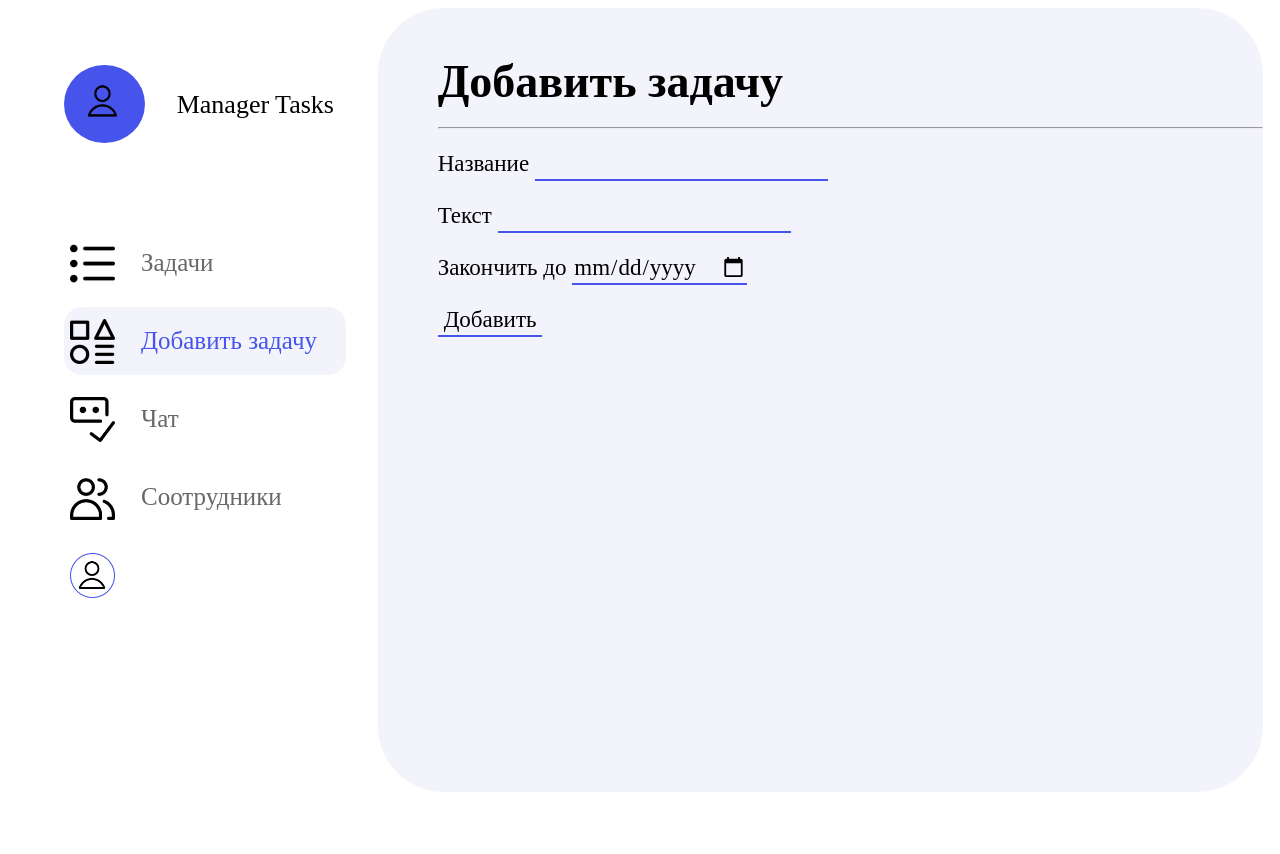
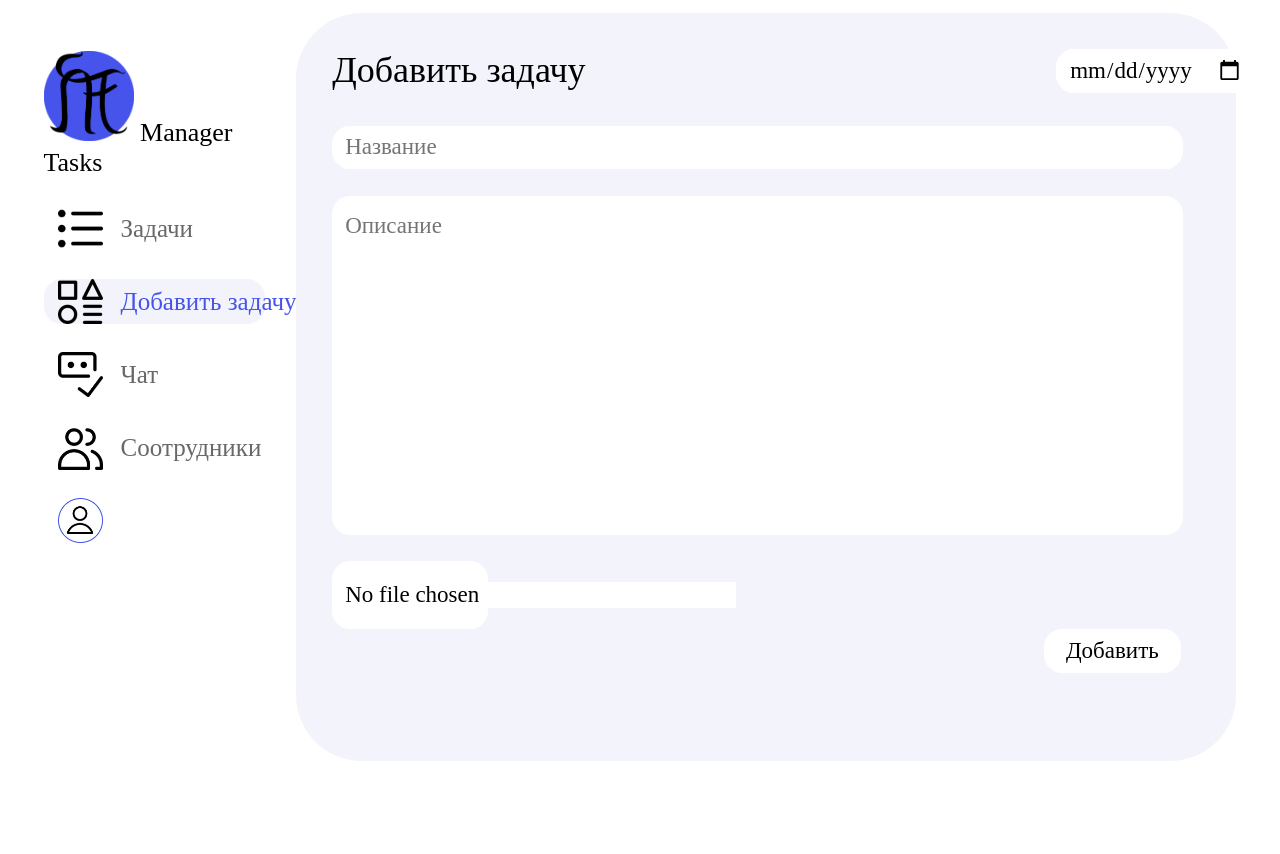
Before and after one commit to VyacheslavErl/ManagerTasks, a Flask app: page /add_task in a window 1280 px wide. After the commit the page ends 663 px from the top, so only its background shows below. Run offline with Flask 3, Linux system fonts and the light colour scheme; the visitor is signed in with stand-in values (Sample User, id 1).

Commit message:
Adding task interface and fixing
Added add tasks interface, changed indentation between tasks, and updated their backgrounds.

```diff
--- a/static/css/static.css
+++ b/static/css/static.css
@@ -1,209 +1,233 @@
-html,
-body {
-    font-family: 'Sen';
+* {
+  font-family: "Sen";
   font-style: normal;
   font-weight: 400;
-    font-size: 23px;
-    line-height: 28px;
-    width: 99%;
-    height: 99%;
-
+  color: #000000;
+  padding: 0;
+  margin: 0;
 }
 
-.wrapper {
-    justify-content: space-between;
+body, html {
+  height: 100%;
+}
+
+#wrapper {
+  display: -webkit-box;
+  display: -ms-flexbox;
   display: flex;
+  width: 100%;
+  height: 100%;
+}
+
+#navigation {
+  width: 18%;
+  height: 55%;
+  margin-left: 3.4%;
+  margin-top: 4%;
+  margin-bottom: 41%;
+  border: none;
+}
+#navigation #navbar {
+  list-style: none;
+}
+#navigation #navbar li {
+  margin-bottom: 28px;
+}
+#navigation #navbar li button {
+  display: -webkit-box;
+  display: -ms-flexbox;
+  display: flex;
+  -webkit-box-align: center;
+      -ms-flex-align: center;
+          align-items: center;
   height: 100%;
   width: 100%;
+  font-size: 1.5625em;
+  color: #686868;
+  border: none;
+  border-radius: 18px;
+  background: #FFFFFF;
+  white-space: nowrap;
+}
+#navigation #navbar li .active {
+  color: #4654EB;
+  background: #F3F3FB;
+}
+#navigation #navbar li .nav-icon {
+  width: 45px;
+  height: 45px;
+  margin-left: 6.52%;
+  margin-right: 8%;
+}
+#navigation #navbar li .app-icon {
+  width: 90px;
+  height: 90px;
+}
+#navigation #navbar li .app-title {
+  font-size: 1.625em;
 }
 
-.container {
-    float:right;
-    background-color: #F3F3FB;
-    width: 75%;
-    height: 100%;
+#content {
+  display: -webkit-box;
+  display: -ms-flexbox;
+  display: flex;
+  position: relative;
+  width: 72.72%;
+  height: 84.5%;
+  margin-left: 2.47%;
+  margin-right: 3.41%;
+  margin-top: 1%;
+  margin-bottom: 1%;
+  padding: 2.8125%;
+  border: none;
   border-radius: 66px;
+  background: #F3F3FB;
 }
 
-.search {
+#task-list {
+  width: 100%;
+  height: 100%;
+  list-style: none;
+}
+#task-list .task form {
+  border-radius: 18px;
+}
+#task-list .task form button {
+  text-align: left;
+  display: -webkit-box;
+  display: -ms-flexbox;
   display: flex;
-    width: 15%;
-    height: 5%;
-    margin-top: 4%;
-    margin-left: 4%;
+  -webkit-box-align: center;
+      -ms-flex-align: center;
+          align-items: center;
+  white-space: nowrap;
+  margin-bottom: 2.3%;
+  background: #FFFFFF;
+  width: 100%;
+  font-size: 1.4375em;
+  border: none;
+  border-radius: 18px;
 }
-
-.search img {
-    width: 41px;
-    height: 41px;
+#task-list .task form button .task-image {
+  margin-left: 1.37%;
+  margin-top: 0.5%;
 }
-
-.search input {
-    height: 50%;
-    margin-top: 5%;
-    background-color: #F3F3FB;
-    border:none;
-}
-
-.navbar {
-    width: 25%;
-    height: 100%;
-    list-style-type: none;
-    margin-top: 62px;
-    padding-left: 56px;
-}
-
-li {
-    list-style-type: none;
-    margin-left: 0px;
-    padding-left: 0px;
-}
-
-button {
-    display: flex;
-    align-items: center;
-    width: 90%;
-    height: 68px;
-    margin-bottom: 10px;
-    background-color: white;
-    border-radius: 18px;
-    font-family: 'Sen';
-    font-weight: 400;
-    font-size: 25px;
-    line-height: 30px;
-    color: #686868;
-    border:none;
-}
-
-button:hover {
-    color: #4654eb;
-    background-color: #F3F3FB;
-    border:2px;
-    border-color: black;
-}
-
-
-
-.app_title {
-    display: flex;
-    align-items: center;
-    width: 322px;
-    height: 68px;
-    font-family: 'Sen';
-    font-weight: 400;
-    font-size: 26px;
-    line-height: 31px;
-    color: #000000;
-}
-
-.navbar li:nth-of-type(2) {
-    margin-top: 91px;
-}
-
-
-button img {
-    margin-right: 26px;
+#task-list .task form button .task-image img {
   width: 45px;
   height: 45px;
 }
-
-.circle{
-    background-color: #4654eb;
-    height: 115%;
-    width: 25%;
-    border-radius: 50%;
-    margin-right:10%
+#task-list .task form button .task-name {
+  width: 18.16%;
+  margin-left: 1.66%;
 }
-.circle img {
-    height: 65%;
-    margin-left:17%;
-    margin-top:14%
+#task-list .task form button .task-text {
+  width: 43.35%;
+  margin-left: 2.96%;
+}
+#task-list .task form button .task-date {
+  width: 7.36%;
+  margin-left: 14.51%;
 }
 
-.navbar li:nth-of-type(6) button {
-    color: #000000;
+#add-task {
+  position: relative;
+  width: 100%;
+  height: 100%;
+  width: 100%;
+  height: 100%;
 }
-
-.tasks_list {
-    width: 1000px;
-    height: 600px;
-    margin-top: 133px;
-    margin-left: 45px;
-    list-style: none;
-    white-space: nowrap;
+#add-task .page-title {
+  font-size: 2.25em;
+}
+#add-task .add-task-name {
+  -webkit-box-align: center;
+      -ms-flex-align: center;
+          align-items: center;
+  margin-top: 4%;
+  width: 95%;
+  height: 6.5%;
+}
+#add-task .add-task-name input {
+  width: 100%;
+  height: 100%;
+}
+#add-task .add-task-text {
+  margin-top: 3%;
+  padding-top: 2%;
+  padding-bottom: 2%;
+  width: 95%;
+  height: 45.1%;
+}
+#add-task .add-task-text textarea {
+  width: 100%;
+  height: 100%;
+}
+#add-task .add-task-image {
+  -webkit-box-align: center;
+      -ms-flex-align: center;
+          align-items: center;
+  margin-top: 3%;
+  width: 15%;
+  height: 10%;
+}
+#add-task .add-task-image input::-webkit-file-upload-button {
+  display: none;
+}
+#add-task .add-task-image input::file-selector-button {
+  display: none;
+}
+#add-task .add-task-date {
+  position: absolute;
+  width: 12%;
+  height: 6.5%;
+  top: 0;
+  left: 83.4%;
+}
+#add-task .add-task-submit {
+  width: 12.72%;
+  height: 6.54%;
+  margin-left: 82%;
+  -webkit-box-pack: center;
+      -ms-flex-pack: center;
+          justify-content: center;
+}
+#add-task .add-task-name, #add-task .add-task-text, #add-task .add-task-image, #add-task .add-task-date, #add-task .add-task-submit {
+  display: -webkit-box;
+  display: -ms-flexbox;
+  display: flex;
+  padding-left: 1.5%;
+  padding-right: 1.5%;
+  background: #FFFFFF;
+  border-radius: 18px;
+}
+#add-task .add-task-name input, #add-task .add-task-name textarea, #add-task .add-task-text input, #add-task .add-task-text textarea, #add-task .add-task-image input, #add-task .add-task-image textarea, #add-task .add-task-date input, #add-task .add-task-date textarea, #add-task .add-task-submit input, #add-task .add-task-submit textarea {
+  border: none;
+  background: #FFFFFF;
+  font-size: 1.4375em;
+  resize: none;
   overflow-x: scroll;
   overflow: hidden;
 }
-
-
-
-.text {
-    width: 500px;
-    margin-left: 50px;
+#add-task .add-task-name input:focus, #add-task .add-task-name textarea:focus, #add-task .add-task-text input:focus, #add-task .add-task-text textarea:focus, #add-task .add-task-image input:focus, #add-task .add-task-image textarea:focus, #add-task .add-task-date input:focus, #add-task .add-task-date textarea:focus, #add-task .add-task-submit input:focus, #add-task .add-task-submit textarea:focus {
+  outline: none;
 }
 
-.date {
-    width: 130px;
-    margin-left: 0px;
-    white-space: nowrap
+::-webkit-input-placeholder {
+  font-color: #686868;
 }
 
-.add_task {
-    font-family: 'Sen';
-    font-style: normal;
-    font-weight: 400;
-    font-size: 23px;
-    line-height: 28px;
+::-moz-placeholder {
+  font-color: #686868;
 }
 
-.add_task,
-.task_detail,
-.registration {
-    margin-top: 60px;
-    margin-left: 60px;
-    text-align: left;
+:-ms-input-placeholder {
+  font-color: #686868;
 }
 
-input {
-    text-align: left;
-    font-family: 'Sen';
-    font-style: normal;
-    font-weight: 400;
-    font-size: 23px;
-    line-height: 28px;
-    border: none;
-    border-bottom: 2px solid #4654EB;
-    background: none;
+::-ms-input-placeholder {
+  font-color: #686868;
 }
 
-.task_text {
-    margin-left: 0px;
+::placeholder {
+  font-color: #686868;
 }
-
-.task_submit {
-    margin-top: 20px;
-}
-
-.task_submit a {
-    text-decoration: none;
-    color: inherit;
-    border: none;
-    border-bottom: 2px solid #8a272a;
-    background: none;
-}
-
-.add_task span {
-  color: #8a272a;
-  margin-left: 270px;
-  white-space: nowrap
-}
-
-.message {
-    margin-top: 10px;
-    color: #8a272a;
-}
-
-button.active {
-    color: #4654eb;
-    background-color: #F3F3FB;
-}
--- a/templates/add_task.html
+++ b/templates/add_task.html
@@ -5,51 +5,23 @@
 {% endblock %}
 
 {% block content %}
-<div class="add_task">
-  <h1>Добавить задачу</h1>
-  <hr>
-  <form method="POST" action="" novalidate>
+<form id="add-task" method="POST" action="" novalidate enctype="multipart/form-data">
   {{ form.csrf_token }}
-      <div class="task_submit">
-        <label>
-          {{ form.name.label }}
-        </label>
-        {{ form.name(class="form-control") }}
-        {% for error in form.name.errors %}
-          <div class="task_alert" role="alert">
-            <span>{{ error }}</span>
+  <div class="page-title">Добавить задачу</div>
+  <div class="add-task-name" >
+    <input type="text" placeholder="Название" maxlength="22" name="name">
   </div>
-        {% endfor %}
+  <div class="add-task-text">
+    <textarea type="text" placeholder="Описание" name="text"></textarea>
   </div>
-
-      <div class="task_submit">
-        <label>
-          {{ form.text.label }}
-        </label>
-        {{ form.text(class="form-control") }}
-        {% for error in form.text.errors %}
-          <div class="task_alert" role="alert">
-            <span>{{ error }}</span>
+  <div class="add-task-image">
+    <input type="file" accept="image/*" name="image">
   </div>
-        {% endfor %}
+  <div class="add-task-date">
+    <input type="date" placeholder="" name="do_before">
   </div>
-
-      <div class="task_submit">
-        <label>
-          {{ form.date.label }}
-        </label>
-        {{ form.date }}
-        {% for error in form.date.errors %}
-          <div class="task_alert" role="alert">
-            <span>{{ error }}</span>
+  <div class="add-task-submit">
+    <input type="submit" value="Добавить">
   </div>
-        {% endfor %}
-      </div>
-
-    <div class="task_submit">
-      {{ form.submit(class="btn btn-primary btn-lg") }}
-    </div>
-
 </form>
-</div>
 {% endblock %}
--- a/templates/base.html
+++ b/templates/base.html
@@ -1,18 +1,16 @@
 <!DOCTYPE HTML>
 <html lang="ru">
-
 <head>
     <meta charset="UTF-8">
     <link rel="stylesheet" href="../static/css/static.css">
     <title>{% block title %}{% endblock %}</title>
 </head>
-
 <body>
-    <div class="wrapper">
-    {% include "navigation.html" %}
-        <div class="container">
-            <div class="line"></div>
-            <div class="columns">
+    <div id="wrapper">
+        <div id="navigation">
+            {% include "navigation.html" %}
+        </div>
+        <div id="content">
                 {% block content %}{% endblock content %}
             </div>
         </div>
--- a/templates/navigation.html
+++ b/templates/navigation.html
@@ -1,10 +1,10 @@
 {% block content %}
-<ul class="navbar">
-    <li class="app_title">
-        <div class="circle">
-            <img src="/static/images/profile.png" alt="profile">
+<ul id="navbar">
+    <li class="app-title">
+        <div class="app-title">
+            <img src="/static/images/logo.png" class="app-icon" alt="profile">
+            Manager Tasks
         </div>
-        Manager Tasks
     </li>
     <li>
         <form action="/" method="GET">
@@ -13,7 +13,7 @@
                         class="active"
                     {% endif %}
                     type="submit">
-                    <img src="/static/images/main.png" alt="tasks">
+                    <img src="/static/images/main.png" class="nav-icon" alt="tasks">
                     Задачи
                 </button>
         </form>
@@ -25,7 +25,7 @@
                         class="active"
                     {% endif %}
                      type="submit">
-                    <img src="/static/images/tasks.png" alt="tasks">
+                    <img src="/static/images/tasks.png" class="nav-icon" alt="tasks">
                     Добавить задачу
                 </button>
         </form>
@@ -37,7 +37,7 @@
                         class="active"
                     {% endif %}
                     type="submit">
-                    <img src="/static/images/chat.png" alt="tasks">
+                    <img src="/static/images/chat.png" class="nav-icon" alt="tasks">
                     Чат
                 </button>
         </form>
@@ -46,10 +46,10 @@
         <form action="/workers" method="GET">
                 <button
                     {% if request.path == '/workers' %}
-                        class="active"
+                        class=""
                     {% endif %}
                     type="submit">
-                    <img src="/static/images/workers.png" alt="tasks">
+                    <img src="/static/images/workers.png" class="nav-icon" alt="tasks">
                     Соотрудники
                 </button>
         </form>
@@ -61,7 +61,7 @@
                         class="active"
                     {% endif %}
                     type="submit">
-                    <img src="/static/images/profile.png" alt="profile">
+                    <img src="/static/images/profile.png" class="nav-icon" alt="profile">
                     {{ login }}
                 </button>
         </form>
```
Also changed, not shown: templates/index.html (+5 -5 lines), static/images/logo.png (added). Lines whose indentation alone changed are shown as unchanged.
